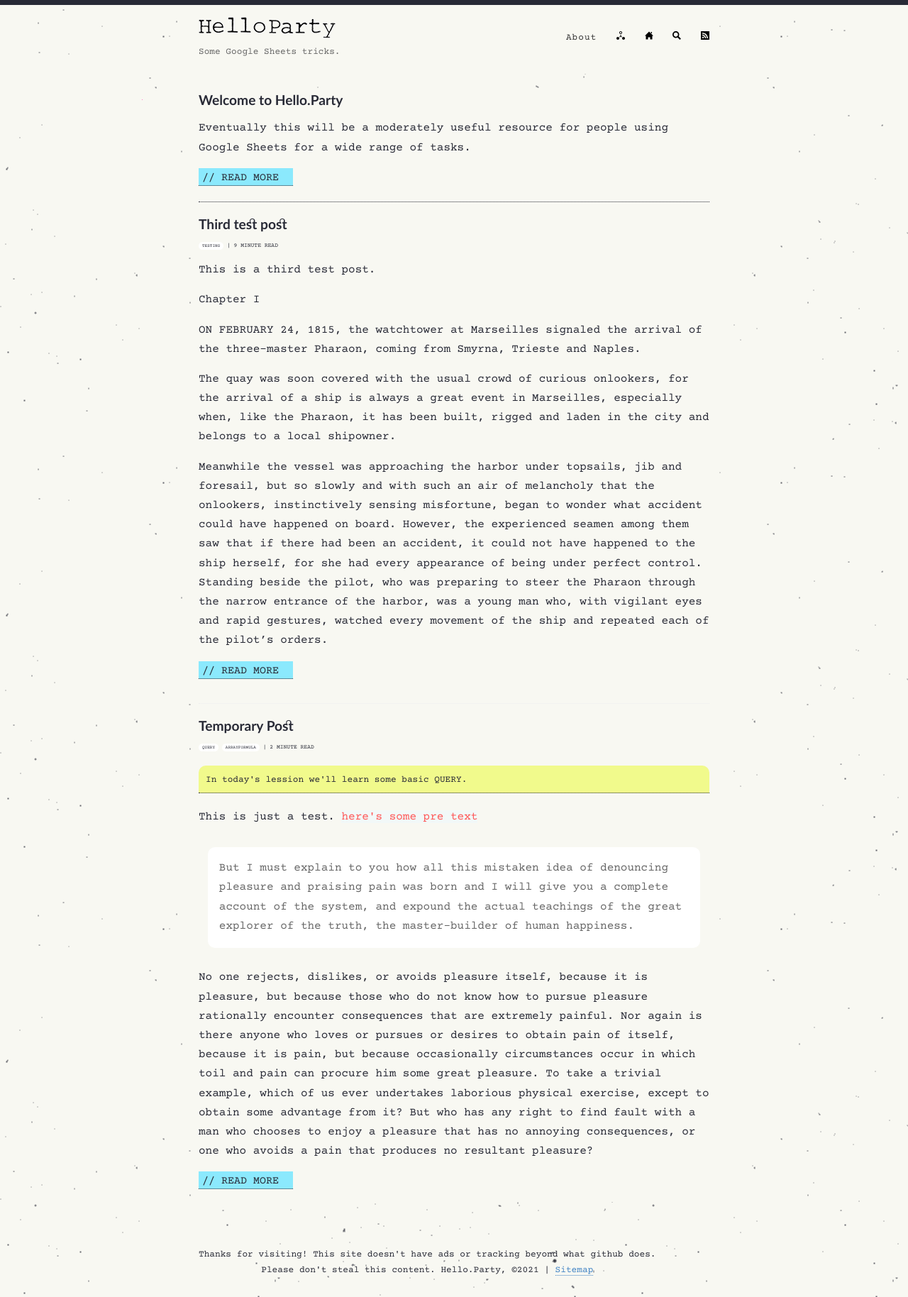
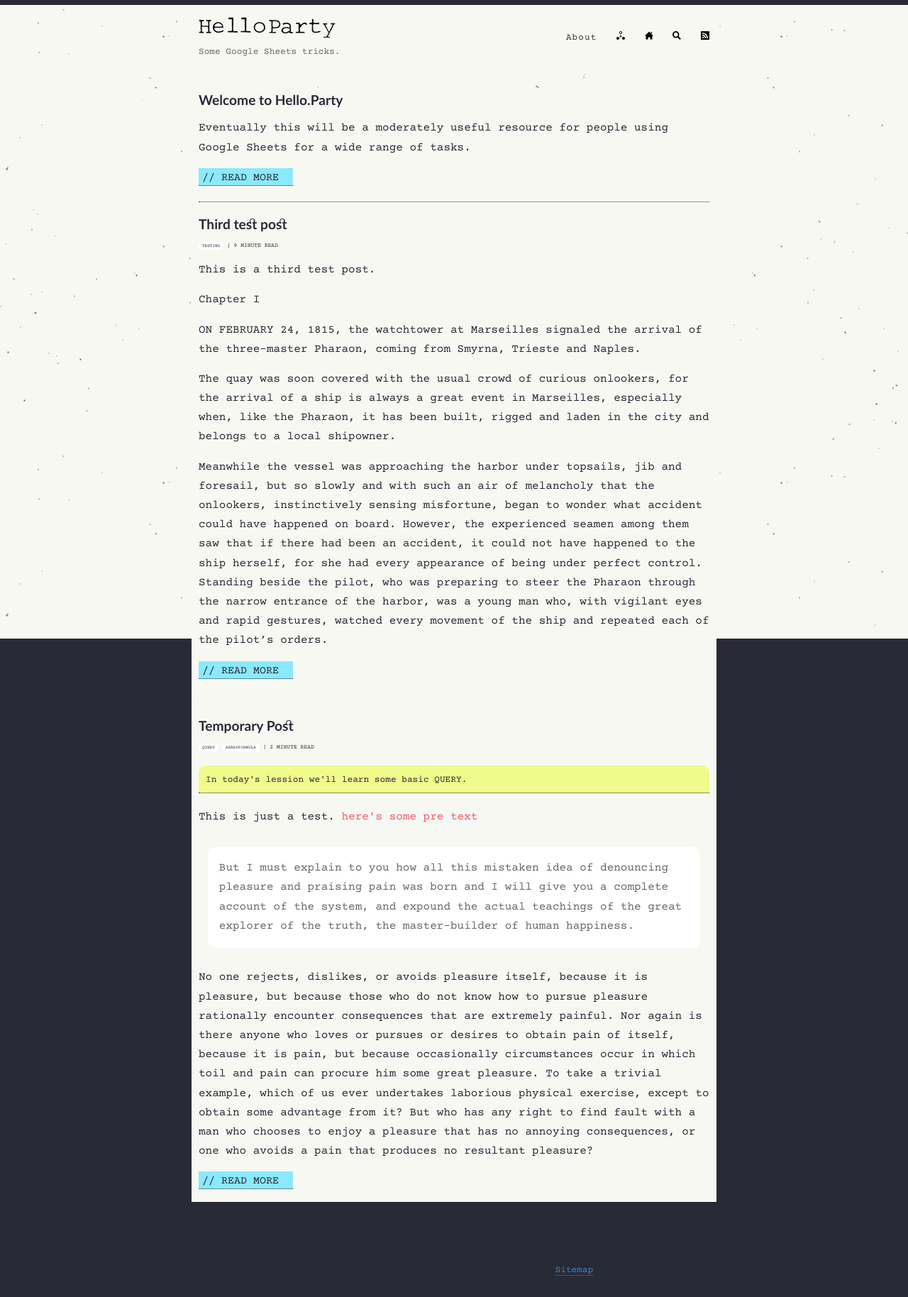
Before and after one commit to hello-party/hello-party-old.github.io, a Jekyll site: the page built from index.html, in a window 1280 px wide. Shown: the whole page at 71% size. Built offline with Jekyll 4.4.1, drawn with Linux system fonts in a browser that asks for light colours; the list of posts is cut into pages by our own code.

Commit message:
Update style.scss

```diff
--- a/assets/style.scss
+++ b/assets/style.scss
@@ -41,6 +41,7 @@ div#deadpixel {
 html {
   font-size: 100%;
   height: 100%;
+  background: $black;
 }
 
 body {
```
